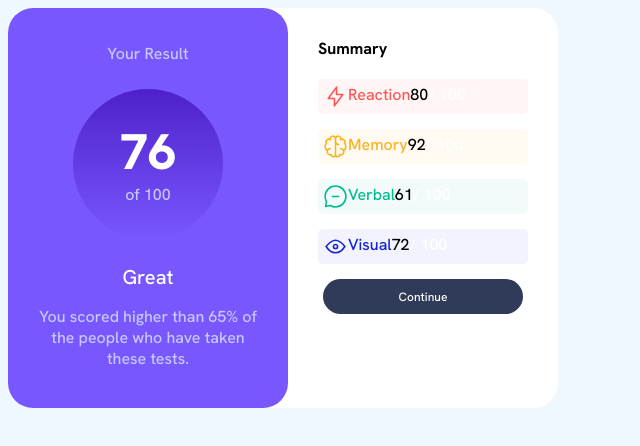
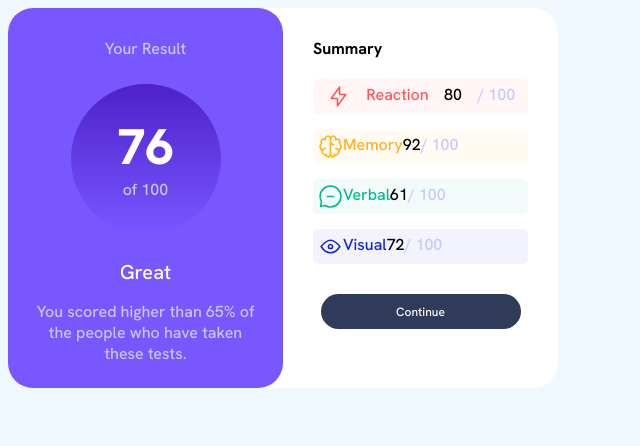
Before and after one commit to sakibtheseeker/results-summary-component-main, a plain HTML site: page index.html in a window 1280 px wide. Shown: the whole page, without its empty margins (0-640 px from the left). Drawn offline with Linux system fonts and the light colour scheme.

Commit message:
updated score section

```diff
--- a/style.css
+++ b/style.css
@@ -25,7 +25,7 @@
 /* ========== Main ===========*/
 
 .container{
-    height: 400px;
+    height: 380px;
     display: flex;
     justify-content: center;
     width: 550px;
@@ -42,7 +42,7 @@
     justify-content: center;
     background-color:var(--Light-slate-blue);
     border-radius: 25px;
-    padding: 25px;
+    padding: 20px;
     font-family: 'Hanken Grotesk', sans-serif;
     width: 275px;
     color: white;
@@ -130,6 +130,7 @@ height: 30px;
     display: flex;
     height: 25px;
     padding: 5px;
+    justify-content: space-around;
 }
 
 .visual{
@@ -167,7 +168,7 @@ color: black;
 }
 
 .maxscore{
-    color:white;
+    color:var(--Light-lavender);
 
 }
 
@@ -186,7 +187,8 @@ color: black;
 
 .button_container{
     justify-content: center;
-    margin: 10px;
+    margin-top: 25px;
+    margin-bottom: 25px;
     display: flex;
     height: 35px;
     text-align: center;
```
